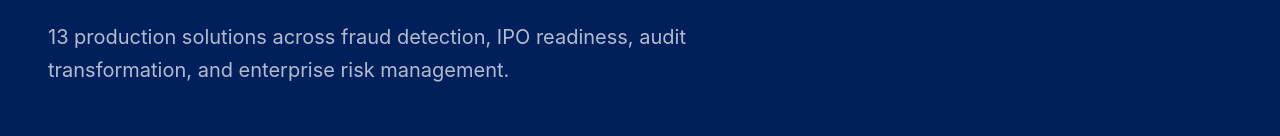
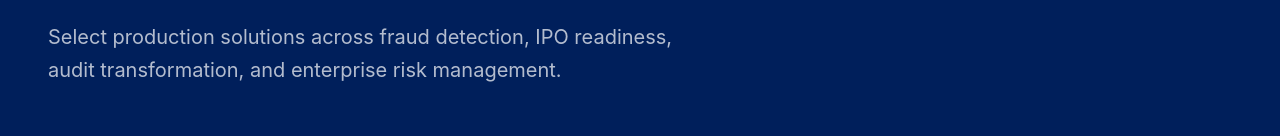
Before and after one commit to majidrajpar/portfolio_my, an Astro site: page /portfolio_my/projects in a window 1280 px wide. Shown: the part 245-381 px from the top of the page. Built offline with nearby package versions, Linux system fonts and the light colour scheme; Astro itself is replaced by a stand-in of ours.

Commit message:
Remove hardcoded project count, use 'Key Projects' / 'Select'
Co-Authored-By: Claude Sonnet 4.6 <noreply@anthropic.com>

```diff
--- a/src/pages/index.astro
+++ b/src/pages/index.astro
@@ -185,7 +185,7 @@ const base = import.meta.env.BASE_URL;
 
       <div class="flex justify-center">
         <a href={`${base}projects/`} class="group flex items-center gap-4 text-slate-900 font-black tracking-[0.4em] uppercase text-xs hover:text-[#001F5B] transition-all border-b border-slate-300 pb-4">
-          View All 13 Projects
+          View Key Projects
           <span>→</span>
         </a>
       </div>
--- a/src/pages/projects/index.astro
+++ b/src/pages/projects/index.astro
@@ -8,7 +8,7 @@ const categories = ['All', ...new Set(projects.map(p => p.category))];
 
 <BaseLayout
   title="Projects | Client Outcomes — Majid Mumtaz"
-  description="13 production solutions across fraud detection, IPO readiness, audit transformation, and enterprise risk management. Quantified outcomes across GCC operations."
+  description="Select production solutions across fraud detection, IPO readiness, audit transformation, and enterprise risk management. Quantified outcomes across GCC operations."
 >
   <!-- Hero -->
   <section class="pt-32 pb-20 bg-[#001F5B]">
@@ -19,7 +19,7 @@ const categories = ['All', ...new Set(projects.map(p => p.category))];
           Client Outcomes.
         </h1>
         <p class="text-xl text-white/70 leading-relaxed max-w-2xl">
-          13 production solutions across fraud detection, IPO readiness, audit transformation, and enterprise risk management.
+          Select production solutions across fraud detection, IPO readiness, audit transformation, and enterprise risk management.
         </p>
       </div>
     </div>
```
